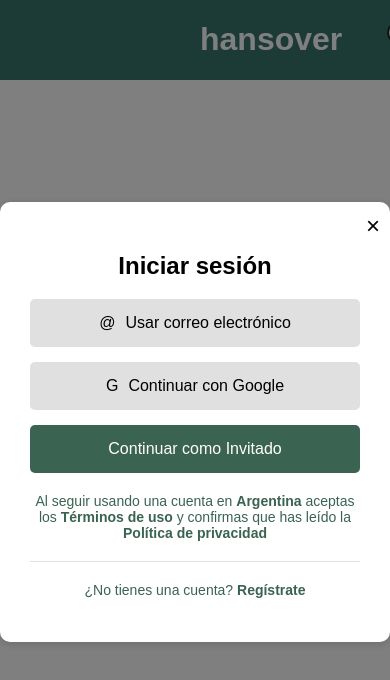
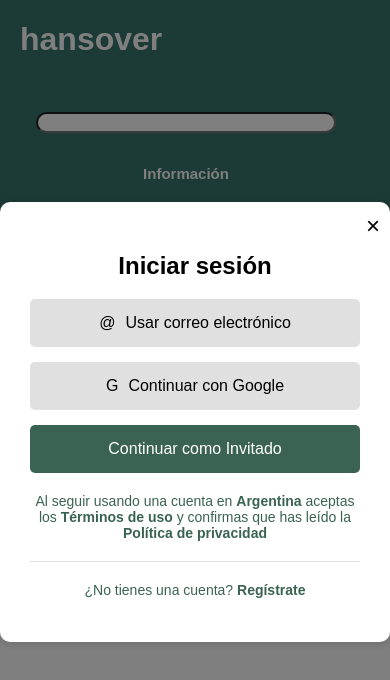
Before and after one commit to zareke/Hangover, a React (Create React App) app: page /login in a window 390 px wide. Shown: the top 680 px of the page. Built offline with nearby package versions, Linux system fonts and the light colour scheme.

Commit message:
navbar responsive

```diff
--- a/src/App.css
+++ b/src/App.css
@@ -1,4 +1,3 @@
-
 @font-face {
   font-family: 'HangoverFont';
   src: local('HangoverFont'), url('https://fonts.googleapis.com/css2?family=Quicksand:wght@300..700&display=swap') format('woff');
@@ -12,8 +11,8 @@
   justify-content: center;
   align-items: center;
   flex-wrap: wrap;
+}
 
-}
 .wrapbusqueda {
   display: grid;
   grid-template-columns: repeat(5, 1fr);
@@ -25,24 +24,21 @@
   display: flex;
   align-items: center;
   justify-content: center;
-
 }
 
 .wrapbusqueda-impar {
-  display: block; /* Ajusta el ancho mínimo y máximo de las columnas */
-  grid-auto-rows: 5; /* Tamaño automático de las filas */
-  grid-gap: 10px; /* Espacio entre las tarjetas */
+  display: block;
+  grid-auto-rows: 5;
+  grid-gap: 10px;
   justify-content: center;
 }
 
 .wrapbusqueda-par {
-  display: block; /* Ajusta el ancho mínimo y máximo de las columnas */
-  grid-auto-rows: 5; /* Tamaño automático de las filas */
-  grid-gap: 1px; /* Espacio entre las tarjetas */
+  display: block;
+  grid-auto-rows: 5;
+  grid-gap: 1px;
   justify-content: center;
- /* margin-top: 265px; */
   margin-top: 14rem;
-
 }
 
 .card {
@@ -59,40 +55,25 @@
   border: 3.0px solid rgba(56, 117, 109);
   transition: transform 0.3s ease, box-shadow 0.3s ease;
 }
+
 .card:hover {
   transform: scale(0.97);
 }
 
-  /* .cardImpar {
-    grid-row-start: span 1; /* Ajusta la posición vertical de las cartas impares */
-  /* } */
-
-  /* .cardPar {
-    grid-row-start: span 4; /* Deja las cartas pares en su posición predeterminada */
-  /* } */
-
-
-
-/* .item.odd{
-  padding: 10rem;
-} */
-/* .item {
-  flex: 1 0 200px; /* Tamaño fijo para cada elemento */
-  /* margin-bottom: 20px; Margen inferior común para todos los elementos */
-/* } */
 .header {
   background-color: rgba(56, 117, 109);
   color: white;
   display: flex;
   justify-content: space-between;
   align-items: center;
-  padding-left: 200px;
-  padding-right: 200px;
+  padding-left: 100px;
+  padding-right: 100px;
   position: fixed;
   right: 0;
   left: 0;
   top: 0;
   z-index: 5;
+  flex-wrap: wrap; /* Allow wrapping for smaller screens */
 }
 
 ul {
@@ -106,18 +87,14 @@
 }
 
 li.busqueda {
-  margin-right: auto; /* Ajusta el margen derecho para que la barra de búsqueda esté alineada a la izquierda */
-}
-
-.busqueda {
+  margin-right: auto;
 }
 
 .busqueda input[type="search"] {
-
   border-radius: 9rem;
+  width: 100%; /* Make the search input responsive */
+  max-width: 300px;
 }
-
-
 
 li a {
   color: white;
@@ -130,26 +107,26 @@
   text-shadow: 0.001px 0 0 white;
 }
 
-
-
 .botonesNavbar {
+  display: flex;
   list-style-type: none;
+  padding: 0;
+  flex-wrap: wrap; /* Allow wrapping for smaller screens */
+  justify-content: center; /* Center items when wrapped */
 }
 
 .botonesNavbar li {
-  display: inline-block;
-  margin: 0 45px;
+  margin: 1rem 1rem; /* Adjust margins for better spacing when wrapped */
 }
 
 .botonesNavbar a {
-  color: rgb(255, 255, 255); /* Adjust the color as needed */
-  font-family: 'Quicksand', sans-serif; /* Use Quicksand font */
-  font-size: 15px; /* Adjust font size as needed */
+  color: rgb(255, 255, 255);
+  font-family: 'Quicksand', sans-serif;
+  font-size: 15px;
   font-weight: bold;
 }
 
-
-*{
+* {
   font-family: "Quicksand", sans-serif;
 }
 
@@ -159,12 +136,11 @@
   right: 2vw;
 }
 
-
-.Botones{
+.Botones {
   left: 0;
 }
 
-.Recomendados{
+.Recomendados {
   display: block;
   transform-origin: top left;
   transform: rotate(90deg) translate(0,-100%);
@@ -179,7 +155,8 @@
   border-top-left-radius: 21px;
   position: fixed;
 }
-.Seguidos{
+
+.Seguidos {
   display: block;
   transform-origin: top left;
   transform: rotate(90deg) translate(0,-100%);
@@ -194,16 +171,37 @@
   border-top-left-radius: 21px;
   position: fixed;
   margin-top: 17.8rem;
-
 }
 
-
-.wrapper1{
+.wrapper1 {
   display: table;
-
 }
 
-.wrapper2{
+.wrapper2 {
   padding: 50% 0;
   height: 0;
 }
+
+/* Media query for smaller screens */
+@media screen and (max-width: 1200px) {
+  .header {
+    padding-left: 20px;
+    padding-right: 20px;
+  }
+}
+
+/* Further adjustments for very small screens */
+@media screen and (max-width: 600px) {
+  .botonesNavbar {
+    flex-direction: column;
+    align-items: center;
+  }
+
+  .busqueda {
+    width: 100%;
+  }
+
+  .busqueda input[type="search"] {
+    max-width: none;
+  }
+}
--- a/src/config.js
+++ b/src/config.js
@@ -1,4 +1,4 @@
 const config = {
-    url:"http://localhost:3508/"
+    url:"http://localhost:3002/"
 }
 export default config
```
Also changed, not shown: 1 other file (tests, documents, lock files or other folders). Lines whose indentation alone changed are shown as unchanged.
